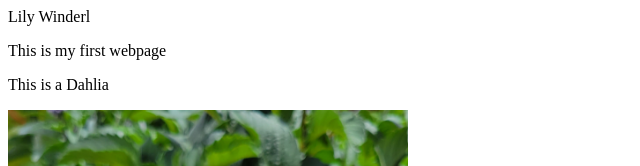
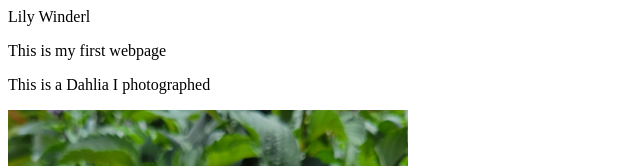
Before and after one commit to lilwinderl/project-1, a plain HTML site: page index.html in a window 1280 px wide. Shown: the top 166 px of the page, without its empty margins (0-640 px from the left). Drawn offline with Linux system fonts and the light colour scheme.

Commit message:
fixed txt

```diff
--- a/index.html
+++ b/index.html
@@ -6,7 +6,7 @@
     <body>
         <header>Lily Winderl</header>
 <main> <p>This is my first webpage</p>
-    <p>This is a Dahlia</p>
+    <p>This is a Dahlia I photographed</p>
     <p><img src="images/dahlia.jpg" alt="Pink Dahlia" style="width: 400px;"></p>
 </main>
 
```
